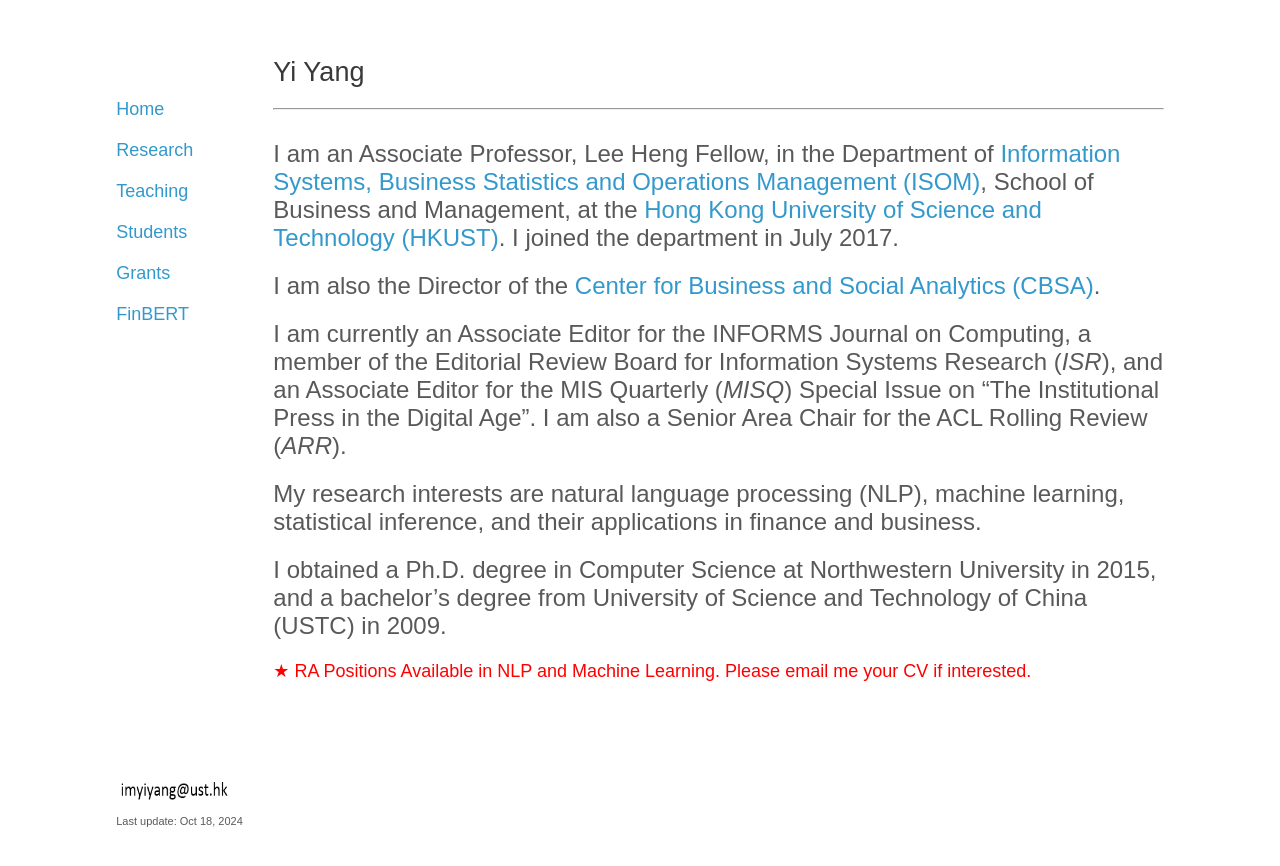
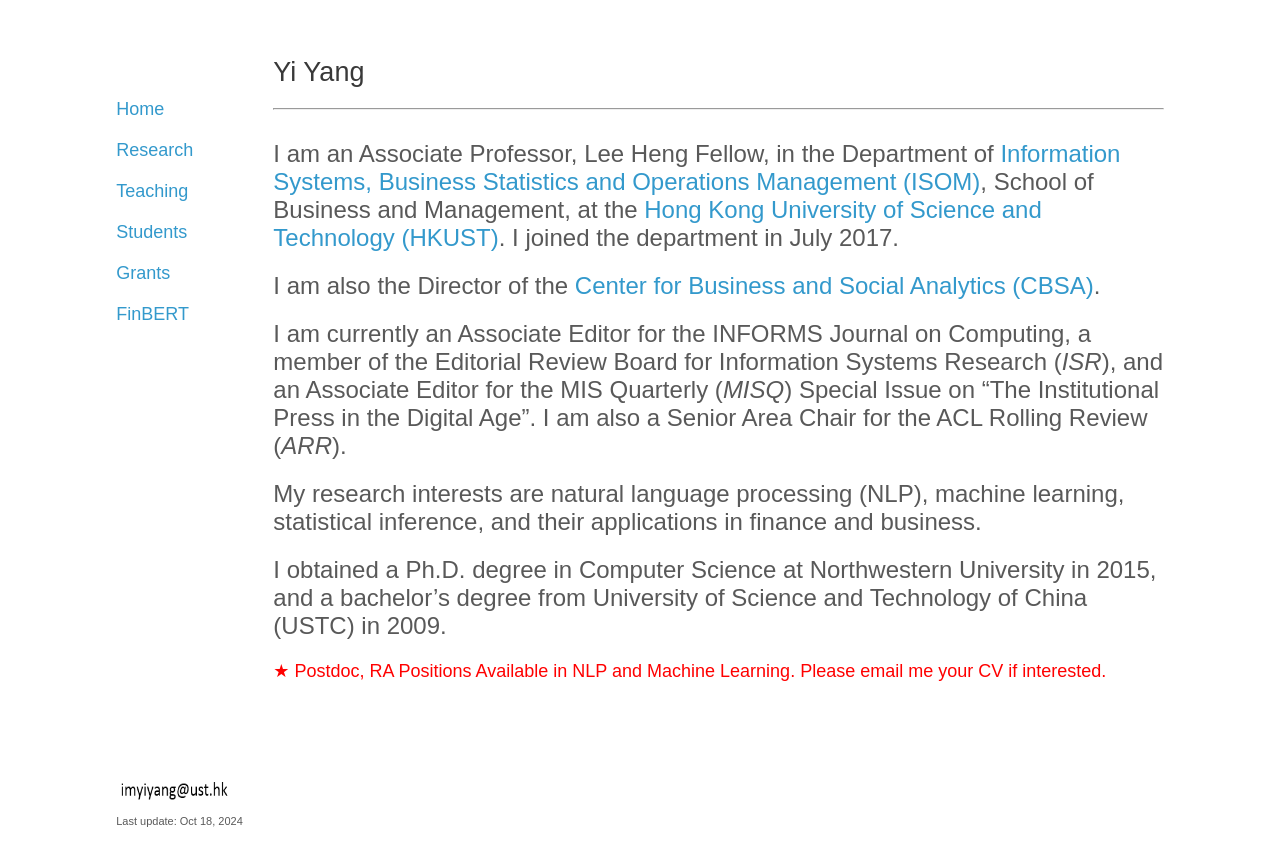
Before and after one commit to yya518/yya518.github.io, a Jekyll site: the page built from index.md, in a window 1280 px wide. Shown: the top 866 px of the page. Built offline with Jekyll 4.4.1, drawn with Linux system fonts in a browser that asks for light colours; our own code applies the rules of GitHub Pages for plain Markdown files.

Commit message:
update index page

```diff
--- a/index.md
+++ b/index.md
@@ -23,5 +23,5 @@
 </span>-->
 
 
-<span style="color:red;">&#9733; RA Positions Available in NLP and Machine Learning. Please email me your CV if interested.<br>
+<span style="color:red;">&#9733; Postdoc, RA Positions Available in NLP and Machine Learning. Please email me your CV if interested.<br>
 </span>
```
